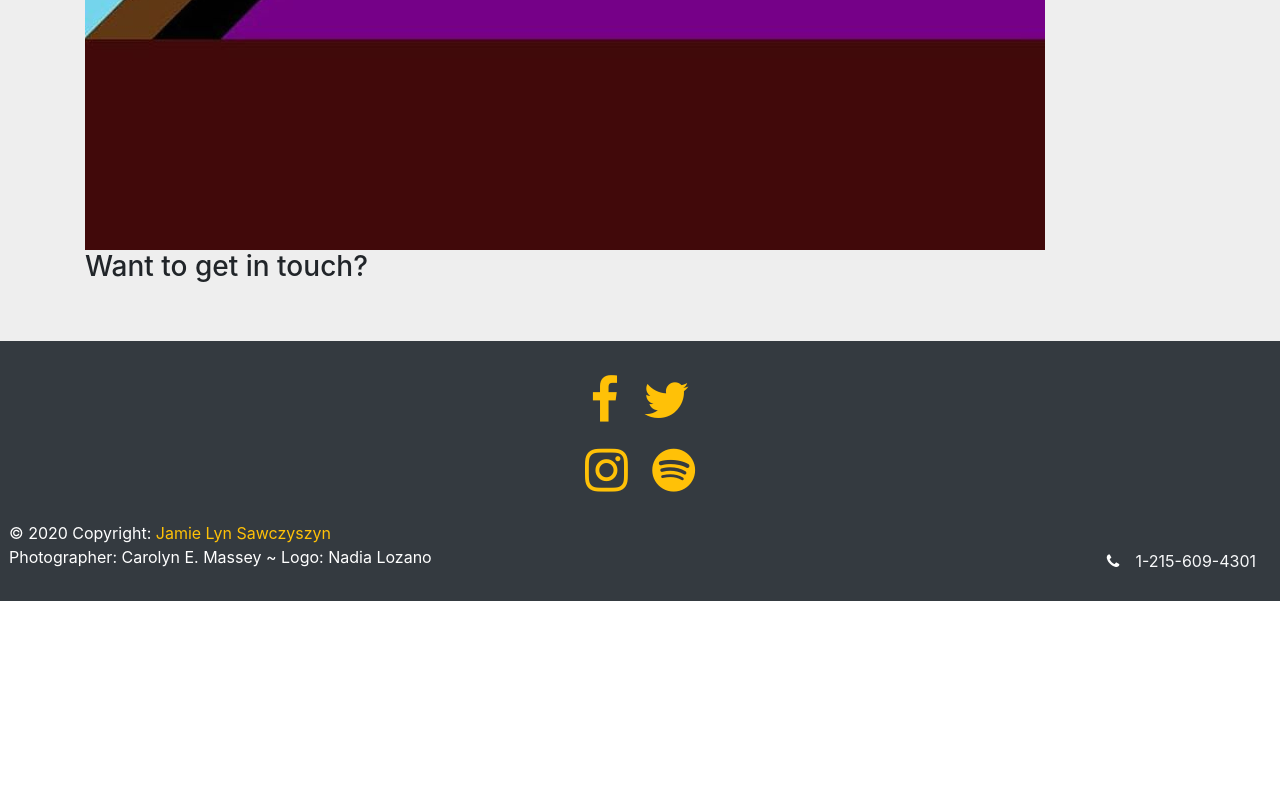
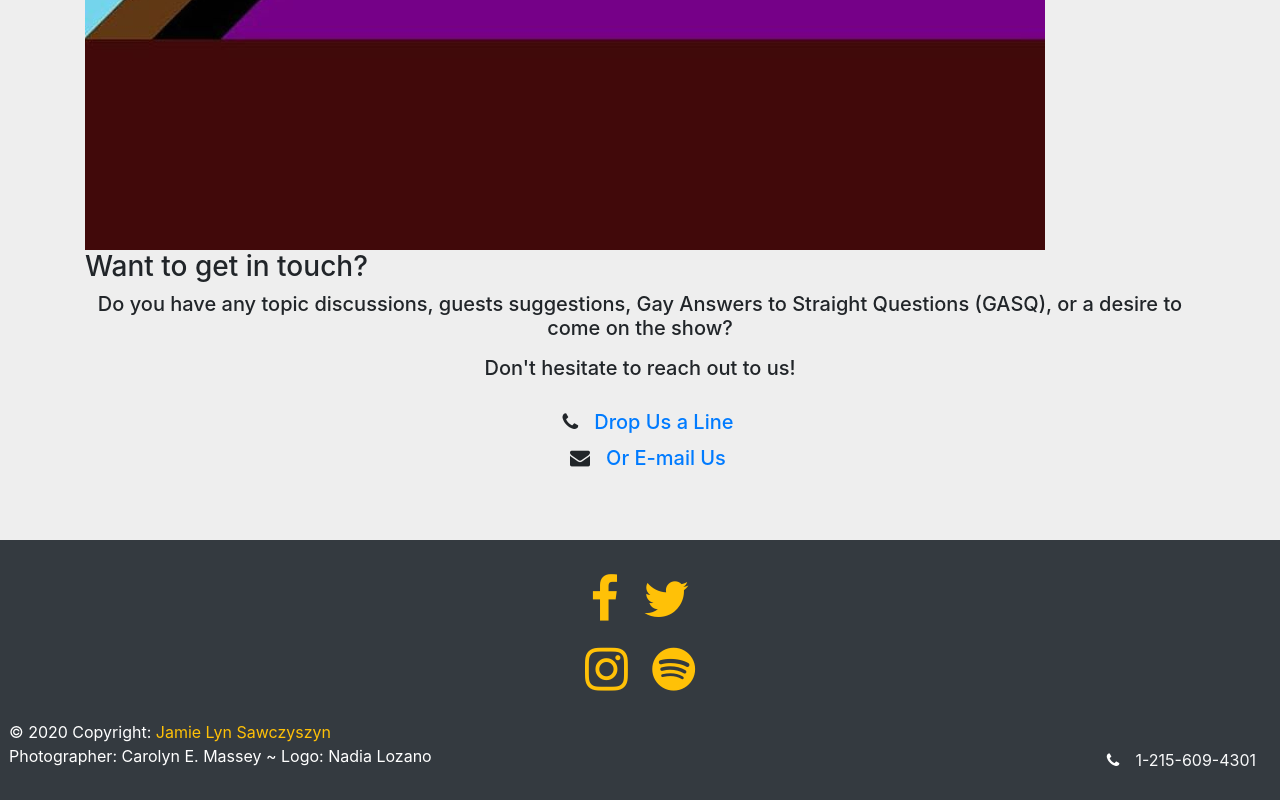
Before and after one commit to JLSawczyszyn/PortfolioProject, a website: page ContactUs.html in a window 1280 px wide. Shown: the part 970-1770 px from the top of the page. Before the commit the page ends 1571 px from the top, so only its background shows below. Drawn offline with nearby package versions, Linux system fonts and the light colour scheme.

Commit message:
edited the contacts form and css for it

```diff
--- a/ContactUs.html
+++ b/ContactUs.html
@@ -60,15 +60,23 @@
     <section id="team" class="pb-5">
         <div class="container contact-form">
             <div class="contact-image">
-                <img src="img/LGBTQBLM.jpg" alt=""/>
+                <img src="img/LGBTQBLM.jpg" alt="LGBTQIA BLM Pride flag"/>
             </div>
             <form method="post">
                 <h3>Want to get in touch?</h3>
                <div class="row">
-                    <div class="col-md-6">
-
-                    <div class="col-md-6">
-
+                    <div class="col">
+                        <h5 class="text-center">Do you have any topic discussions, guests suggestions, Gay Answers to Straight Questions (GASQ),
+                            or a desire to come on the show?
+                        </h5>
+                    <div class="col py-2">
+                        <h5 class="text-center">Don't hesitate to reach out to us!</h5>
+                    </div>
+                    <div class="col py-2">
+                        <h5 class="text-center">
+                            <i class="fa fa-phone btn-lg"></i><a href="1-215-609-4301">Drop Us a Line</a><br>
+                            <i class="fa fa-envelope btn-lg"></i><a href="https://pinecast.com/feed/q-the-mic (https://urldefense.proofpoint.com/v2/url?u=https-3A__pinecast.com_feed_q-2Dthe-2Dmic&d=DwMFaQ&c=GC0NZZhaEw6GOQSjMHI2g15k_drElRoPmOYiK2k0eZ8&r=sY7_GKnqn4BpVMHOkmn-A1HJpUoVN4K34KCGUsb9Dow&m=qt56heHPyRjfL_QhPUZv7Th_FuCDwDdJ-6Leatzn9dc&s=sTNq9iKGF4n8CJ3eQScUOb30C7-bTqL2TfpKEo6IY7I&e=)">Or E-mail Us</a><br>
+                        </h5>
                     </div>
                 </div>
             </form>
```
